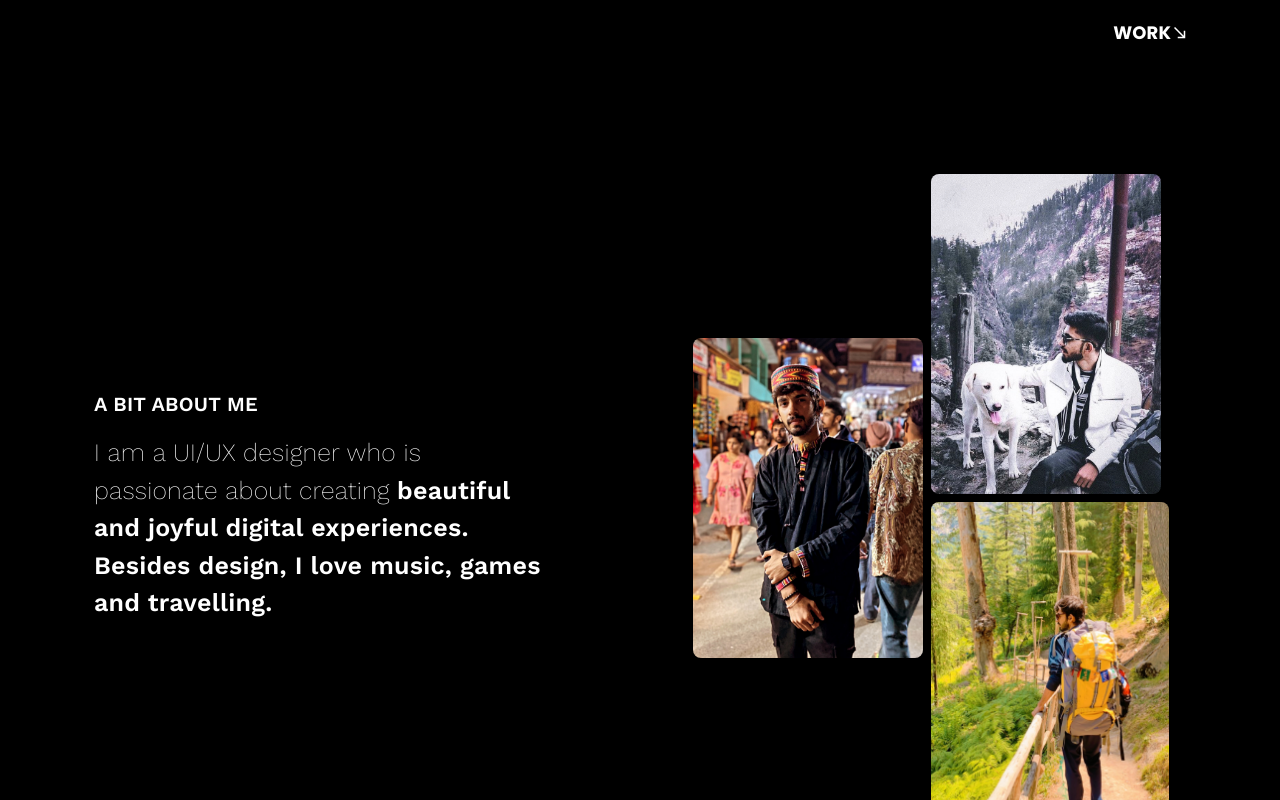
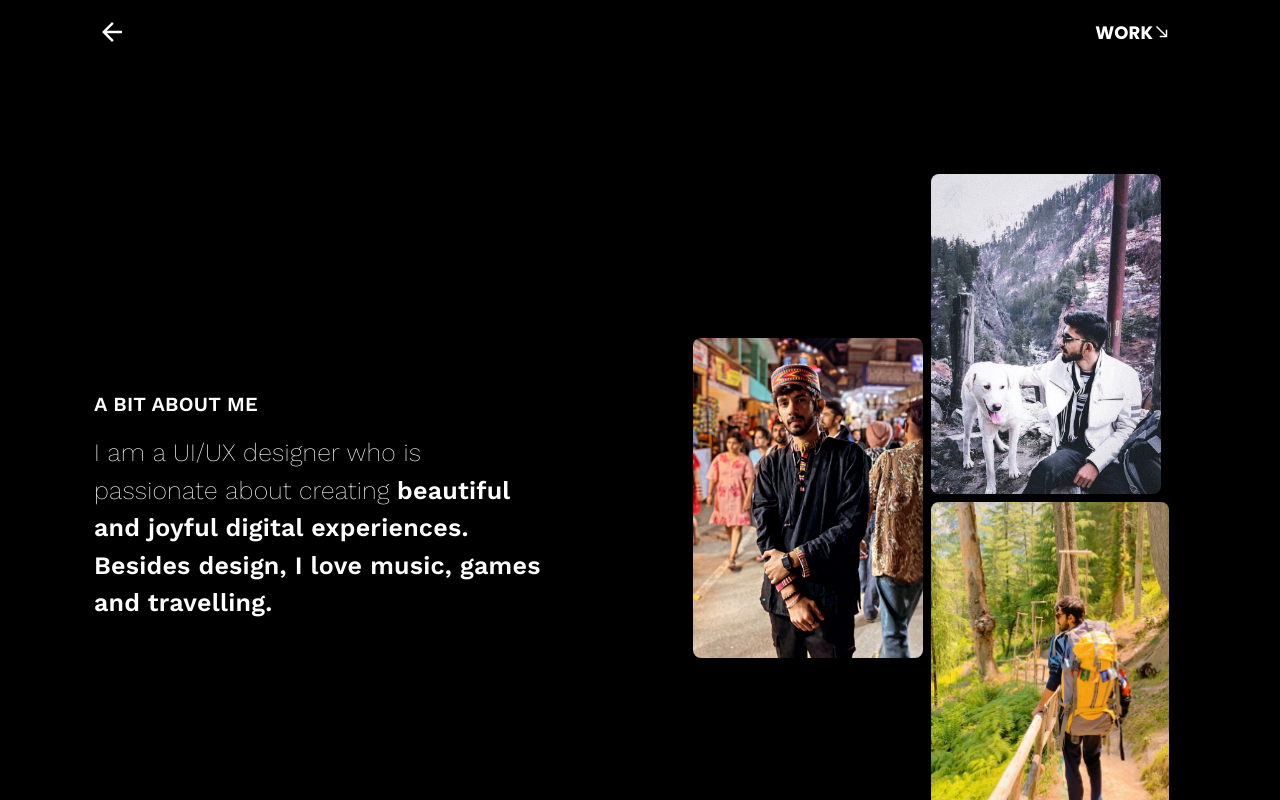
Before and after one commit to vidhisharma1607/final-portfolio, a React (Create React App) app: page /about in a window 1280 px wide. Built offline with nearby package versions, Linux system fonts and the light colour scheme.

Commit message:
about me updated

```diff
--- a/src/about/AboutMe.js
+++ b/src/about/AboutMe.js
@@ -21,6 +21,8 @@ import WorkMenu from "../components/navSubParts";
 import Close from "../assets/icons/Close.png";
 import MenuIcon from "../assets/icons/Menu.png";
 import "../MainPage.css";
+import ArrowBackIcon from "@mui/icons-material/ArrowBack";
+
 // import AboutGridUpdate from "../assets/images/AboutGrid"
 // import AboutMeMobile from './AboutMeMobile';
 
@@ -105,8 +107,27 @@ const AboutMe = () => {
         }}
       >
         <AppBar position="static" sx={{ background: "black" }}>
-          <Toolbar>
-            <Button LinkComponent={Link} to="/work" sx={{ marginLeft: "auto" }}>
+
+        <Toolbar>
+          <Button LinkComponent={Link} to="/">
+          <a
+                onMouseEnter={(e) => (e.target.style.color = "#F600FF")}
+                onMouseLeave={(e) => (e.target.style.color = "white")}
+              >
+            <ArrowBackIcon
+              sx={{
+                color: "white",
+                fontSize: "30px",
+                marginLeft: "-140%",
+                "@media screen and (max-width: 450px)": {
+                  marginLeft: "-180%",
+                  fontSize: "25px",
+                },
+              }}
+            />
+            </a>
+          </Button>
+            <Button LinkComponent={Link} to="/work" sx={{ marginLeft: "auto", display:"flex" , flexDirection:"row" }}>
               <a
                 onMouseEnter={(e) => (e.target.style.color = "#F600FF")}
                 onMouseLeave={(e) => (e.target.style.color = "white")}
@@ -118,18 +139,19 @@ const AboutMe = () => {
                   color={"white"}
                 >
                   Work{" "}
-                  <SouthEastIcon
+
+                </Typography>
+              </a>
+              <SouthEastIcon
                     sx={{
                       fontSize: "18px",
-                      position: "absolute",
-                      paddingTop: "5px",
+                      color:"white"
                     }}
                   />
-                </Typography>
-              </a>
             </Button>
           </Toolbar>
-        </AppBar>
+
+                 </AppBar>
       </Box>
       <LogoBar />
 
--- a/src/projectDescription/Project2.js
+++ b/src/projectDescription/Project2.js
@@ -72,7 +72,6 @@ const Project2 = () => {
               sx={{ bgcolor: "black" }}
               variant="square"
             >
-
               <img
                 style={{
                   width: "100px", // increase the width as per your requirement
@@ -80,11 +79,9 @@ const Project2 = () => {
                 }}
                 src={logoRaghav}
               />
-
             </Avatar>
           </div>
         </div>
-
 
         {/* Second column */}
         <div style={{ width: "100%" }}>
@@ -98,7 +95,10 @@ const Project2 = () => {
             }}
           >
             <Button LinkComponent={Link} to="/work">
-              <ArrowBackIcon className="arrowIcon" sx={{ color: "#0101F6", paddingTop:"20px" }} />
+              <ArrowBackIcon
+                className="arrowIcon"
+                sx={{ color: "#0101F6", paddingTop: "20px" }}
+              />
             </Button>
           </Box>
           <Box className="ProjDesc" sx={{ flexGrow: 1, marginTop: "40px" }}>
@@ -112,7 +112,7 @@ const Project2 = () => {
             </Typography>
             <Typography
               fontFamily={"Poppins"}
-              fontSize={{  xs: "17px", sm: "20px" }}
+              fontSize={{ xs: "17px", sm: "20px" }}
               lineHeight={3}
               fontWeight={500}
               sx={{ color: "#0101F3" }}
@@ -124,7 +124,7 @@ const Project2 = () => {
                 variant="body"
                 fontWeight={500}
                 fontFamily={"Poppins"}
-                fontSize={{ xs: "14px", sm: "14px"  }}
+                fontSize={{ xs: "14px", sm: "14px" }}
                 lineHeight={-1}
                 sx={{ color: "#000000" }}
               >
@@ -153,13 +153,11 @@ const Project2 = () => {
               src={img1}
             />
 
-
             <img
               alt="image1"
               style={{ width: "100%", maxWidth: "905px", height: "auto" }}
               src={img2}
             />
-
 
             <img
               id="research"
@@ -168,13 +166,11 @@ const Project2 = () => {
               src={img3}
             />
 
-
             <img
               alt="image1"
               style={{ width: "100%", maxWidth: "905px", height: "auto" }}
               src={img4}
             />
-
 
             <img
               id="branding"
@@ -183,13 +179,11 @@ const Project2 = () => {
               src={img5}
             />
 
-
             <img
               alt="image1"
               style={{ width: "100%", maxWidth: "905px", height: "auto" }}
               src={img6}
             />
-
 
             <img
               alt="image1"
@@ -197,13 +191,11 @@ const Project2 = () => {
               src={img7}
             />
 
-
             <img
               alt="image1"
               style={{ width: "100%", maxWidth: "905px", height: "auto" }}
               src={img8}
             />
-
 
             <img
               alt="image1"
@@ -211,13 +203,11 @@ const Project2 = () => {
               src={img9}
             />
 
-
             <img
               alt="image1"
               style={{ width: "100%", maxWidth: "905px", height: "auto" }}
               src={img10}
             />
-
 
             <img
               id="solution"
@@ -226,20 +216,17 @@ const Project2 = () => {
               src={img11}
             />
 
-
             <img
               alt="image1"
               style={{ width: "100%", maxWidth: "905px", height: "auto" }}
               src={img12}
             />
 
-
             <img
               alt="image1"
               style={{ width: "100%", maxWidth: "905px", height: "auto" }}
               src={img13}
             />
-
 
             <img
               id="interface"
@@ -248,13 +235,11 @@ const Project2 = () => {
               src={img14}
             />
 
-
             <img
               alt="image1"
               style={{ width: "100%", maxWidth: "905px", height: "auto" }}
               src={img15}
             />
-
 
             <img
               alt="image1"
@@ -262,13 +247,11 @@ const Project2 = () => {
               src={img16}
             />
 
-
             <img
               alt="image1"
               style={{ width: "100%", maxWidth: "905px", height: "auto" }}
               src={img17}
             />
-
 
             <img
               id="website"
@@ -277,7 +260,6 @@ const Project2 = () => {
               src={img18}
             />
 
-
             <img
               alt="image1"
               style={{ width: "100%", maxWidth: "905px", height: "auto" }}
@@ -285,7 +267,6 @@ const Project2 = () => {
             />
           </Box>
         </div>
-
 
         {/* Third column */}
         <div
@@ -302,11 +283,12 @@ const Project2 = () => {
               zIndex: 1000,
               flexDirection: "column",
               justifyContent: "center",
-              alignItems: "center",
+              alignItems: "cenlrer",
               height: "100vh",
             }}
           >
             <Typography
+
               fontFamily={"Krona One"}
               fontSize={{ xs: "10px", sm: "12px", paddingTop: "10px" }}
             >
@@ -323,6 +305,7 @@ const Project2 = () => {
               fontFamily={"Krona One"}
               fontSize={{ xs: "10px", sm: "12px", paddingTop: "10px" }}
             >
+              <div></div>
               <a
                 href="#branding"
                 onMouseEnter={(e) => (e.target.style.color = "#AAE800")}
@@ -332,6 +315,7 @@ const Project2 = () => {
                 Branding{" "}
               </a>
             </Typography>
+            <div></div>
             <Typography
               fontFamily={"Krona One"}
               fontSize={{ xs: "10px", sm: "12px", paddingTop: "10px" }}
@@ -391,7 +375,6 @@ const Project2 = () => {
             💖
           </Typography>
 
-
           <Typography
             marginTop="2%"
             marginBottom="2%"
@@ -430,5 +413,4 @@ const Project2 = () => {
   );
 };
 
-
 export default Project2;
```
Lines whose indentation alone changed are shown as unchanged.
